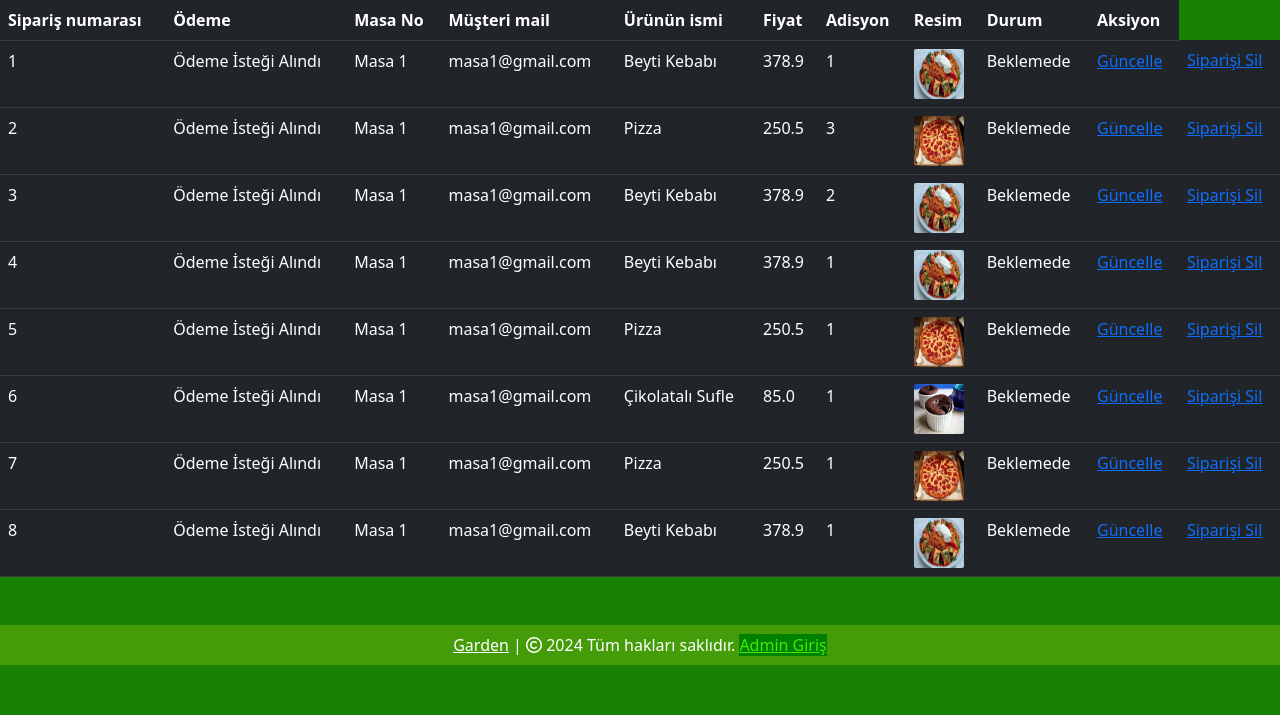
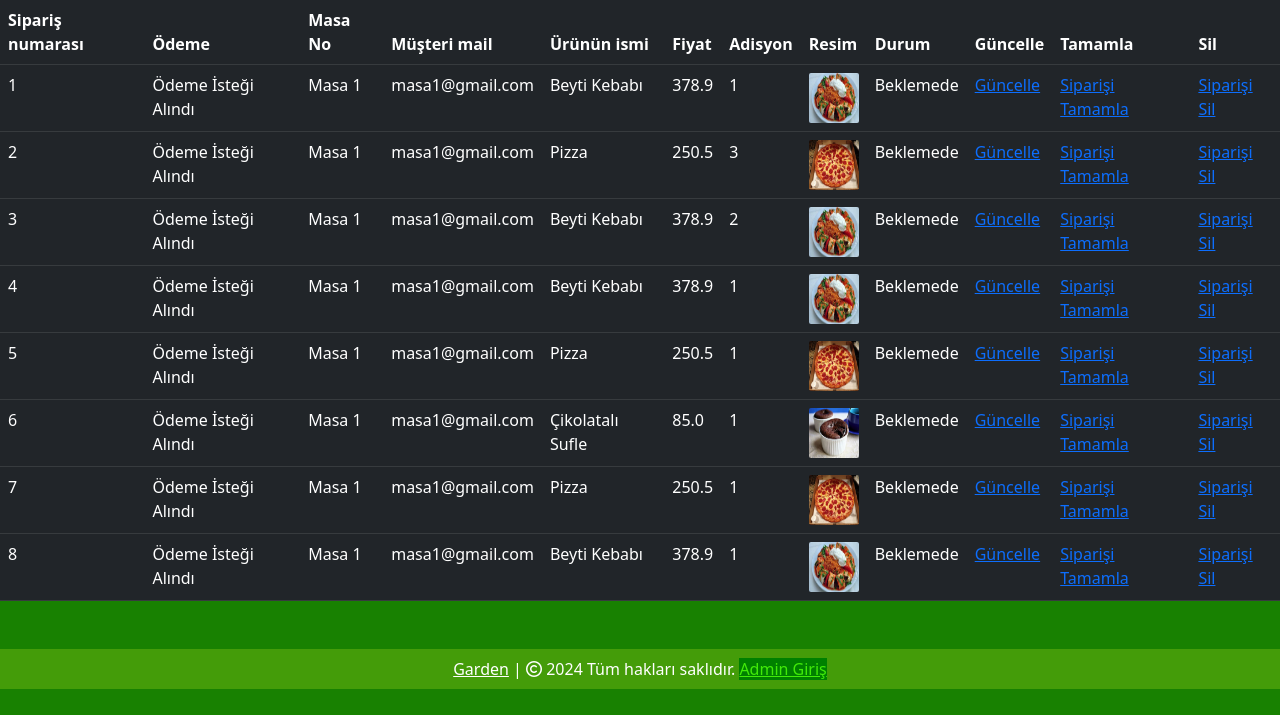
Before and after one commit to Byte-Blaze-Co/restorant-ordering-system, a Flask app: page /view-orders in a window 1280 px wide. Shown: the part 85-800 px from the top of the page. Run offline with Flask 3, Linux system fonts and the light colour scheme; a user stored in the database is signed in; data comes from the database, SQL or seed files in the repository; both versions use the stored data as it was after the commit; some libraries are stand-ins or nearby versions.

Commit message:
daha fazla cila

```diff
--- a/website/admin.py
+++ b/website/admin.py
@@ -206,6 +206,16 @@ def addnewtable():
         flash('Sistemde bir sorun oluştu Üretici ile irtibata geçiniz Hata Kodu: ERR101')
 
 
+@admin.route('/finish-order/<int:order_id>', methods=['GET', 'POST'])
+@login_required
+def finish_order(order_id):
+    order = Order.query.get(order_id)
+    order.Visibility = Order.query.get('Visibility')
+    db.session.delete(order)
+    db.session.commit()
+    flash('sipariş başarıyla Tamamlandı ve Tamamlanan kategorisine kaydedildi')
+    return redirect('/view-orders')
+
 @admin.route('/remove-order/<int:order_id>', methods=['GET', 'POST'])
 @login_required
 def remove_order(order_id):
--- a/website/templates/view_orders.html
+++ b/website/templates/view_orders.html
@@ -21,7 +21,9 @@
 
             <th scope="col">Resim</th>
             <th scope="col">Durum</th>
-            <th scope="col">Aksiyon</th>
+            <th scope="col">Güncelle</th>
+            <th scope="col">Tamamla</th>
+            <th scope="col">Sil</th>
 
 
         </tr>
@@ -50,6 +52,9 @@
                 <a href="/update-order/{{ order.id }}">Güncelle</a>
             </td>
             <td>
+                <a href="/finish-order/{{ order.id }}">Siparişi Tamamla</a>
+            </td>
+            <td>
                 <a href="/remove-order/{{ order.id }}">Siparişi Sil</a>
             </td>
 
```
Also changed, not shown: website/views.py (+11 -11 lines), instance/database.sqlite3.
